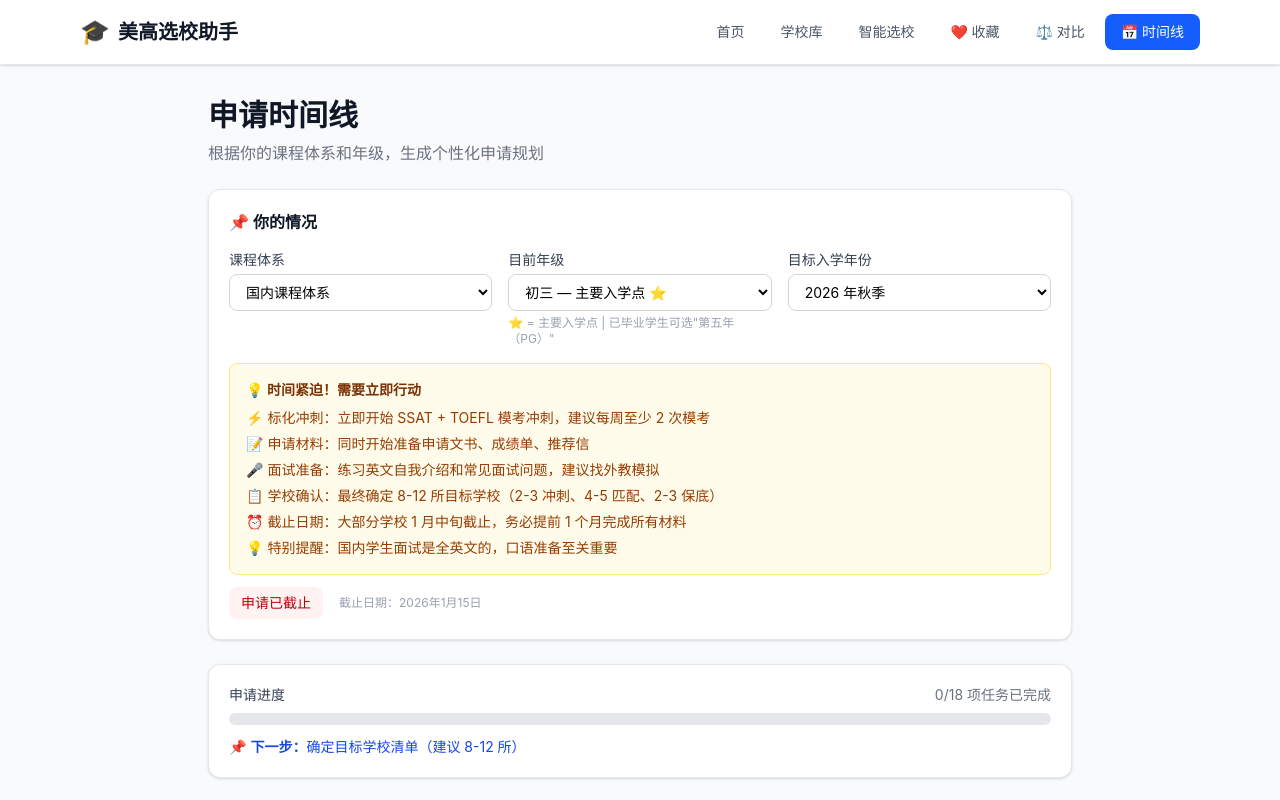
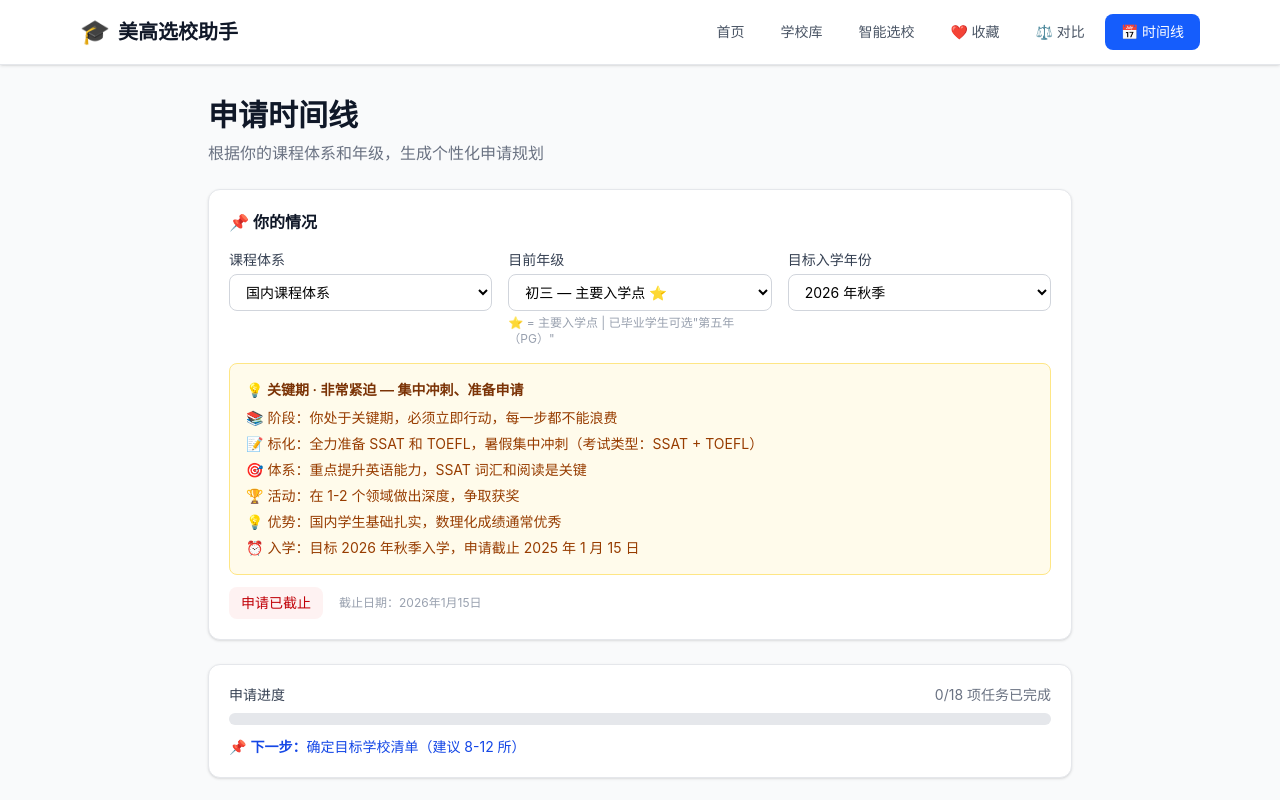
Before and after one commit to Hshyyy/meigao-helper, a React (Vite) app: page /timeline in a window 1280 px wide. Shown: the top 800 px of the page. Built offline with nearby package versions, Linux system fonts and the light colour scheme.

Commit message:
时间线建议重构：三个维度独立影响建议内容

```diff
--- a/src/pages/Timeline.tsx
+++ b/src/pages/Timeline.tsx
@@ -405,14 +405,11 @@ export default function Timeline() {
     const now = new Date();
     const currentYear = now.getFullYear();
     const gradeNum = parseInt(grade.replace(/[^\d]/g, ""));
-    // 计算学生到达申请年级（G9）还需要几年
     const yearsToApplyingGrade = Math.max(0, 9 - gradeNum);
-    // 实际可用准备时间 = 入学年份 - 当前年份 - 1（申请在入学前1年）
     const yearsUntilApply = enrollYear - currentYear - 1;
-    // 有效准备时间 = 实际可用时间 - 到达申请年级的时间
     const effectiveYears = yearsUntilApply - yearsToApplyingGrade;
 
-    // PG（第五年）特殊情况
+    // PG 特殊情况
     if (grade === "PG") {
       return {
         title: "Postgraduate（第五年）申请指南",
@@ -427,77 +424,63 @@ export default function Timeline() {
       };
     }
 
-    // 紧迫程度判断（基于有效准备时间）
-    const isRelaxed = effectiveYears >= 2;
-    const isModerate = effectiveYears === 1;
+    // 1. 体系维度 - 考试和优势
+    const systemData: Record<SystemKey, { test: string; advantage: string; special: string }> = {
+      american: { test: "SSAT + TOEFL", advantage: "美式体系学生在课外活动和 GPA 方面有天然优势", special: "保持 GPA 3.5+，深入发展课外活动" },
+      british: { test: "IELTS 或 TOEFL", advantage: "英式体系学生在写作和批判性思维方面有优势", special: "部分学校接受 GCSE 替代 SSAT，先确认目标学校要求" },
+      ib: { test: "TOEFL 或 IELTS", advantage: "IB 学生在跨学科思考和国际视野方面有优势", special: "IB 成绩被广泛认可，部分学校免 SSAT" },
+      chinese: { test: "SSAT + TOEFL", advantage: "国内学生基础扎实，数理化成绩通常优秀", special: "重点提升英语能力，SSAT 词汇和阅读是关键" },
+    };
+    const sys = systemData[system];
 
-    // 体系特定的考试信息
-    const testInfo: Record<SystemKey, { name: string; target: string; alt?: string }> = {
-      american: { name: "SSAT + TOEFL", target: "SSAT 85%+，TOEFL 90+" },
-      british: { name: "IELTS 或 TOEFL", target: "IELTS 6.5+ 或 TOEFL 90+", alt: "部分学校接受 GCSE 替代 SSAT" },
-      ib: { name: "TOEFL 或 IELTS", target: "TOEFL 90+ 或 IELTS 6.5+", alt: "IB 成绩被广泛认可，部分学校免 SSAT" },
-      chinese: { name: "SSAT + TOEFL", target: "SSAT 85%+，TOEFL 90+" },
+    // 2. 年级维度 - 阶段和重点
+    const gradeData: Record<string, { stage: string; focus: string; testTip: string; activityTip: string }> = {
+      G7: { stage: "最早期", focus: "打基础、探索兴趣", testTip: "了解 SSAT 考试内容，开始积累英语词汇", activityTip: "广泛尝试不同活动，找到真正热爱的方向" },
+      G8: { stage: "早期", focus: "确定方向、开始准备", testTip: "开始系统学习 SSAT 词汇和阅读，目标每天 30 分钟", activityTip: "选定 1-2 个兴趣深入发展" },
+      G9: { stage: "关键期", focus: "集中冲刺、准备申请", testTip: "全力准备 SSAT 和 TOEFL，目标 SSAT 85%+，TOEFL 90+", activityTip: "在 1-2 个领域做出深度，争取获奖" },
+      G10: { stage: "最后机会", focus: "抓紧时间、精准申请", testTip: "必须已经有 SSAT 和 TOEFL 成绩，或立即冲刺", activityTip: "完善课外活动履历，准备申请文书" },
+      G11: { stage: "极紧迫", focus: "只选少数学校", testTip: "大部分学校不接受 11 年级，只有少数学校可选", activityTip: "聚焦最想去的 3-5 所学校" },
+      Y7: { stage: "最早期", focus: "打基础、探索兴趣", testTip: "了解考试内容，开始积累英语词汇", activityTip: "广泛尝试不同活动，找到真正热爱的方向" },
+      Y8: { stage: "早期", focus: "确定方向、开始准备", testTip: "开始系统学习 IELTS/TOEFL 词汇和阅读", activityTip: "选定 1-2 个兴趣深入发展" },
+      Y9: { stage: "关键期", focus: "集中冲刺、准备申请", testTip: "全力准备 IELTS/TOEFL，目标 IELTS 6.5+", activityTip: "在 1-2 个领域做出深度，争取获奖" },
+      Y10: { stage: "最后机会", focus: "抓紧时间、精准申请", testTip: "必须已经有语言成绩，或立即冲刺", activityTip: "完善课外活动履历，准备申请文书" },
+      Y11: { stage: "极紧迫", focus: "只选少数学校", testTip: "大部分学校不接受 11 年级，只有少数学校可选", activityTip: "聚焦最想去的 3-5 所学校" },
+      G6: { stage: "最早期", focus: "打基础、探索兴趣", testTip: "了解考试内容，开始积累英语词汇", activityTip: "广泛尝试不同活动，找到真正热爱的方向" },
+      C7: { stage: "最早期", focus: "打基础、探索兴趣", testTip: "了解 SSAT 考试内容，开始每天背 30 个英语单词", activityTip: "广泛尝试不同活动，找到真正热爱的方向" },
+      C8: { stage: "早期", focus: "确定方向、开始准备", testTip: "开始系统学习 SSAT 词汇和阅读，目标每天 50 个单词", activityTip: "选定 1-2 个兴趣深入发展" },
+      C9: { stage: "关键期", focus: "集中冲刺、准备申请", testTip: "全力准备 SSAT 和 TOEFL，暑假集中冲刺", activityTip: "在 1-2 个领域做出深度，争取获奖" },
+      C10: { stage: "最后机会", focus: "抓紧时间、精准申请", testTip: "必须已经有 SSAT 和 TOEFL 成绩，或立即冲刺", activityTip: "完善课外活动履历，准备申请文书" },
+      C11: { stage: "极紧迫", focus: "只选少数学校", testTip: "大部分学校不接受高二申请，只有少数学校可选", activityTip: "聚焦最想去的 3-5 所学校" },
     };
-    const test = testInfo[system];
+    const g = gradeData[grade] || gradeData["G9"];
 
-    // 年级特定建议
-    const gradeAdvice: Record<string, { focus: string; activities: string; tip: string }> = {
-      G7: { focus: "打基础、探索兴趣", activities: "广泛尝试不同活动，找到真正热爱的方向", tip: "这是最早期的阶段，重点是培养英语能力和探索兴趣" },
-      G8: { focus: "确定方向、开始准备", activities: "选定 1-2 个兴趣深入发展", tip: "现在开始了解 SSAT 考试内容，制定备考计划" },
-      G9: { focus: "集中冲刺、准备申请", activities: "在 1-2 个领域做出深度，争取获奖", tip: "这是主要入学点，需要全力准备标化考试和申请材料" },
-      G10: { focus: "抓紧最后机会", activities: "完善课外活动，准备申请文书", tip: "部分学校不接受 10 年级申请，需确认目标学校要求" },
-      G11: { focus: "只选少数学校，精准申请", activities: "聚焦最想去的 3-5 所学校", tip: "只有少数学校接受 11 年级申请，需要非常精准" },
-      Y7: { focus: "打基础、探索兴趣", activities: "广泛尝试不同活动，找到真正热爱的方向", tip: "这是最早期的阶段，重点是培养英语能力和探索兴趣" },
-      Y8: { focus: "确定方向、开始准备", activities: "选定 1-2 个兴趣深入发展", tip: "现在开始了解考试内容，制定备考计划" },
-      Y9: { focus: "集中冲刺、准备申请", activities: "在 1-2 个领域做出深度，争取获奖", tip: "这是主要入学点，需要全力准备标化考试和申请材料" },
-      Y10: { focus: "抓紧最后机会", activities: "完善课外活动，准备申请文书", tip: "部分学校不接受 10 年级申请，需确认目标学校要求" },
-      Y11: { focus: "只选少数学校，精准申请", activities: "聚焦最想去的 3-5 所学校", tip: "只有少数学校接受 11 年级申请，需要非常精准" },
-      G6: { focus: "打基础、探索兴趣", activities: "广泛尝试不同活动，找到真正热爱的方向", tip: "这是最早期的阶段，重点是培养英语能力和探索兴趣" },
-      C7: { focus: "打基础、探索兴趣", activities: "广泛尝试不同活动，找到真正热爱的方向", tip: "这是最早期的阶段，重点是培养英语能力和探索兴趣" },
-      C8: { focus: "确定方向、开始准备", activities: "选定 1-2 个兴趣深入发展", tip: "现在开始了解 SSAT 考试内容，制定备考计划" },
-      C9: { focus: "集中冲刺、准备申请", activities: "在 1-2 个领域做出深度，争取获奖", tip: "这是主要入学点，需要全力准备标化考试和申请材料" },
-      C10: { focus: "抓紧最后机会", activities: "完善课外活动，准备申请文书", tip: "部分学校不接受 10 年级申请，需确认目标学校要求" },
-      C11: { focus: "只选少数学校，精准申请", activities: "聚焦最想去的 3-5 所学校", tip: "只有少数学校接受 11 年级申请，需要非常精准" },
-    };
-    const advice = gradeAdvice[grade] || gradeAdvice["G9"];
+    // 3. 入学年份维度 - 紧迫程度
+    let urgency: string;
+    let urgencyAdvice: string;
+    if (effectiveYears >= 3) {
+      urgency = "充足";
+      urgencyAdvice = "可以慢慢规划，重点是打基础和探索";
+    } else if (effectiveYears === 2) {
+      urgency = "适中";
+      urgencyAdvice = "现在是黄金时期，需要系统准备";
+    } else if (effectiveYears === 1) {
+      urgency = "紧迫";
+      urgencyAdvice = "时间不多了，需要高效行动";
+    } else {
+      urgency = "非常紧迫";
+      urgencyAdvice = "必须立即行动，每一步都不能浪费";
+    }
 
-    // 根据紧迫程度生成建议
-    if (isRelaxed) {
-      return {
-        title: `你还有充足的准备时间 — ${advice.focus}`,
-        items: [
-          `📚 ${advice.tip}`,
-          `🎯 标化准备：可以先做一套 ${test.name} 模考，了解自己的水平，制定长期备考计划`,
-          `🏆 课外活动：${advice.activities}`,
-          `🏫 学校调研：利用本站的智能选校功能，初步筛选 10-15 所感兴趣的学校`,
-          `📝 成绩维护：保持校内成绩稳定，GPA 目标 3.5+（顶尖校 3.7+）`,
-          `💡 特别提醒：${test.alt || "越早准备越有优势，现在开始积累英语词汇"}`,
-        ],
-      };
-    }
-    if (isModerate) {
-      return {
-        title: `准备时间适中 — 现在是黄金时期`,
-        items: [
-          `📝 ${test.name} 备考：系统学习各部分内容，建议每天 1-2 小时`,
-          `📊 目标分数：${test.target}（顶尖校更高）`,
-          `🏆 课外活动：${advice.activities}，争取有实质性成果`,
-          `📋 推荐信：提前联系 2-3 位熟悉你的老师，给他们充足时间准备`,
-          `🎤 面试准备：开始练习英文自我介绍和常见面试问题`,
-          `💡 特别提醒：${test.alt || "暑假是集中冲刺的最佳时间"}`,
-        ],
-      };
-    }
-    // 紧迫
+    // 组合生成最终建议
     return {
-      title: `时间紧迫！需要立即行动`,
+      title: `${g.stage} · ${urgency} — ${g.focus}`,
       items: [
-        `⚡ 标化冲刺：立即开始 ${test.name} 模考冲刺，建议每周至少 2 次模考`,
-        `📝 申请材料：同时开始准备申请文书、成绩单、推荐信`,
-        `🎤 面试准备：练习英文自我介绍和常见面试问题，建议找外教模拟`,
-        `📋 学校确认：最终确定 8-12 所目标学校（2-3 冲刺、4-5 匹配、2-3 保底）`,
-        `⏰ 截止日期：大部分学校 1 月中旬截止，务必提前 1 个月完成所有材料`,
-        `💡 特别提醒：${system === "chinese" ? "国内学生面试是全英文的，口语准备至关重要" : test.alt || "时间紧迫，每一步都要高效"}`,
+        `📚 阶段：你处于${g.stage}，${urgencyAdvice}`,
+        `📝 标化：${g.testTip}（考试类型：${sys.test}）`,
+        `🎯 体系：${sys.special}`,
+        `🏆 活动：${g.activityTip}`,
+        `💡 优势：${sys.advantage}`,
+        `⏰ 入学：目标 ${enrollYear} 年秋季入学，申请截止 ${enrollYear - 1} 年 1 月 15 日`,
       ],
     };
   }, [system, grade, enrollYear]);
```
